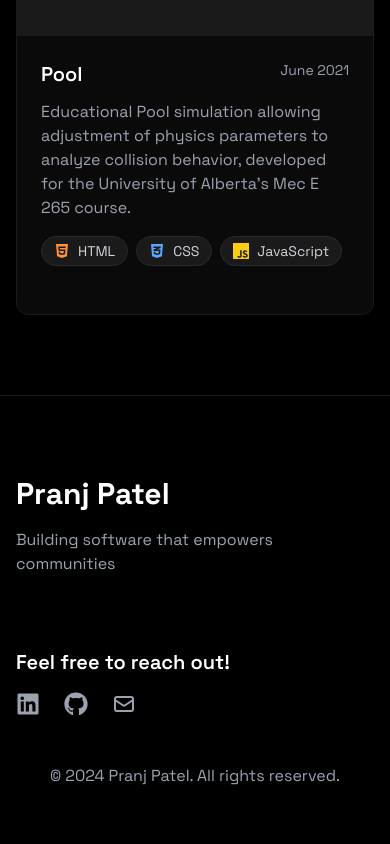
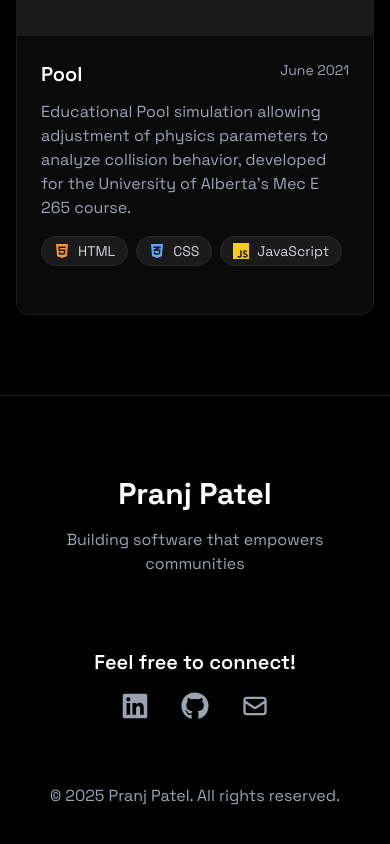
Before and after one commit to Ppatel122/Portfolio, a Next.js app: page / in a window 390 px wide. Shown: the part 6710-7554 px from the top of the page. Built offline with nearby package versions, Linux system fonts and the light colour scheme.

Commit message:
Refactor Footer layout for improved responsiveness, update project GitHub link to placeholder, and correct copyright year in Footer component.

```diff
--- a/src/app/components/Footer.jsx
+++ b/src/app/components/Footer.jsx
@@ -9,7 +9,8 @@ export default function Footer() {
       <div className="container mx-auto px-4">
         <div className="grid grid-cols-1 md:grid-cols-2 gap-12">
           {/* Left Section */}
-          <div>
+          <div className="flex flex-col items-center md:items-end text-center md:text-left">
+            <div className="max-w-md">
               <motion.h2
                 initial={{ opacity: 0, y: 20 }}
                 whileInView={{ opacity: 1, y: 0 }}
@@ -25,20 +26,22 @@ export default function Footer() {
                 Building software that empowers communities
               </motion.p>
             </div>
+          </div>
 
           {/* Right Section */}
-          <div>
+          <div className="flex flex-col items-center">
+            <div className="max-w-md w-full flex flex-col items-center md:items-start">
               <motion.h3
                 initial={{ opacity: 0, y: 20 }}
                 whileInView={{ opacity: 1, y: 0 }}
-              className="text-xl font-semibold mb-4"
+                className="text-xl font-semibold mb-4 text-center md:text-left"
               >
-              Feel free to reach out!
+                Feel free to connect!
               </motion.h3>
               <motion.div
                 initial={{ opacity: 0, y: 20 }}
                 whileInView={{ opacity: 1, y: 0 }}
-              className="flex space-x-6"
+                className="flex justify-center space-x-8"
               >
                 <a
                   href="https://linkedin.com/in/yourusername"
@@ -46,7 +49,7 @@ export default function Footer() {
                   rel="noopener noreferrer"
                   className="text-gray-400 hover:text-white transition-colors"
                 >
-                <FaLinkedin className="w-6 h-6" />
+                  <FaLinkedin className="w-7 h-7" />
                 </a>
                 <a
                   href="https://github.com/yourusername"
@@ -54,15 +57,16 @@ export default function Footer() {
                   rel="noopener noreferrer"
                   className="text-gray-400 hover:text-white transition-colors"
                 >
-                <FaGithub className="w-6 h-6" />
+                  <FaGithub className="w-7 h-7" />
                 </a>
                 <a
                   href="mailto:pranj1012@gmail.com"
                   className="text-gray-400 hover:text-white transition-colors"
                 >
-                <HiOutlineMail className="w-6 h-6" />
+                  <HiOutlineMail className="w-7 h-7" />
                 </a>
               </motion.div>
+            </div>
           </div>
         </div>
 
@@ -70,9 +74,9 @@ export default function Footer() {
         <motion.div
           initial={{ opacity: 0, y: 20 }}
           whileInView={{ opacity: 1, y: 0 }}
-          className="text-center mt-12 text-gray-400"
+          className="text-center mt-16 text-gray-400"
         >
-          © 2024 Pranj Patel. All rights reserved.
+          © 2025 Pranj Patel. All rights reserved.
         </motion.div>
       </div>
     </footer>
--- a/src/app/components/Projects.jsx
+++ b/src/app/components/Projects.jsx
@@ -100,7 +100,7 @@ const projects = [
     tech: ["Next", "React", "TypeScript", "Firebase"],
     description: "Travel planning web application combining hotel and flight searches with AI-powered activity recommendations to plan and organize trips effeciently.",
     image: "/travellr.jpg",
-    github: "https://github.com/Ppatel122/travellr",
+    github: "#",
     live: "#"
   },
   {
```
Also changed, not shown: src/app/components/Work.jsx (line endings or trailing spaces). Lines whose indentation alone changed are shown as unchanged.
